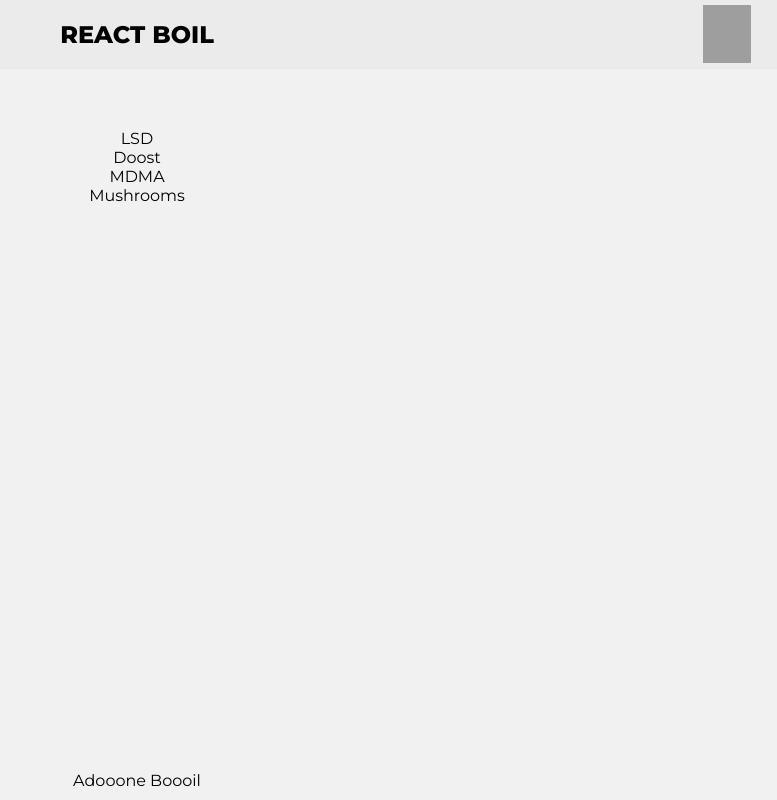
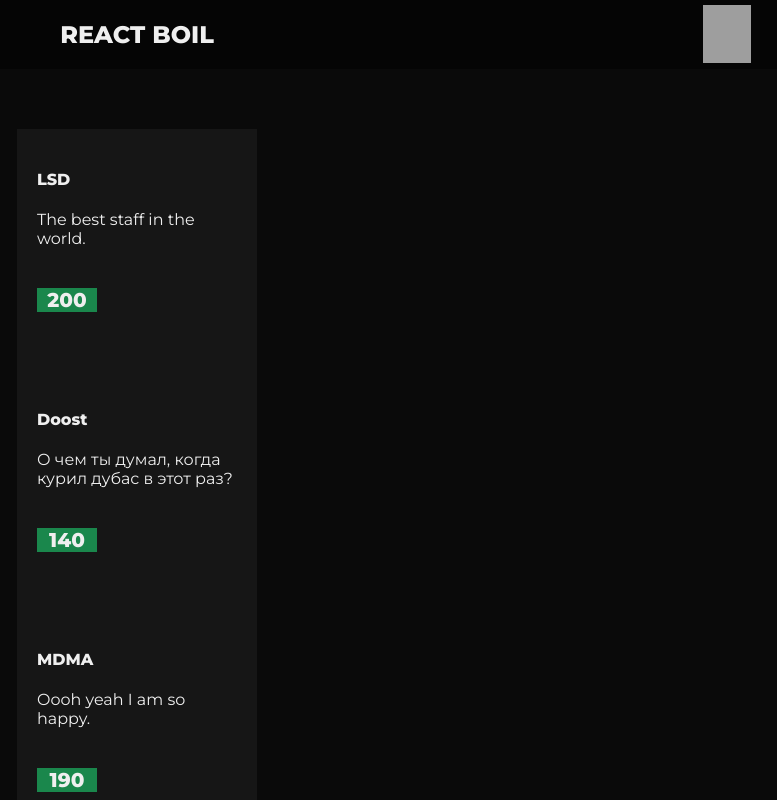
Before and after one commit to croco-dendy/react-cart, a React app: page / in a window 1280 px wide. Shown: the top 800 px of the page, without its empty margins (503-1280 px from the left). Built offline with nearby package versions, Linux system fonts and the light colour scheme; grey boxes are pictures that could not be loaded.

Commit message:
ESlint improve

```diff
--- a/src/core/api/products.ts
+++ b/src/core/api/products.ts
@@ -1,3 +1,4 @@
+import { random } from 'lodash';
 import { meta } from '~/core/meta';
 import { IProduct } from '~/core/models';
 
@@ -6,7 +7,7 @@ function sleep(ms: number) {
 }
 
 const getProducts = async (): Promise<IProduct[]> => {
-  await sleep(2000);
+  await sleep(random(100, 400));
   return meta.products;
 };
 
--- a/src/pages/Home/components/Home.tsx
+++ b/src/pages/Home/components/Home.tsx
@@ -1,29 +1,24 @@
 import React, { useEffect, useState } from 'react';
-import { map } from 'lodash';
 import { api } from '~/core/api';
-import { IProduct, tProducts } from '~/core/models';
+import { tProducts } from '~/core/models';
 import './Home.sass';
+import ProductsList from '~/pages/Home/components/ProductsList/ProductList';
 
 const Home: React.FC = () => {
-  const [data, setData] = useState<tProducts | null>(null);
-  console.log('RENDER');
-  console.log('🚀 > data', data);
+  const [products, setProducts] = useState<tProducts | null>(null);
 
-  const fetchData = async () => {
+  const fetchproducts = async () => {
     const response = await api.products.get();
-    setData(response);
+    setProducts(response);
   };
 
   useEffect(() => {
-    fetchData();
-    return () => console.log('umnounted');
+    fetchproducts();
   }, []);
 
   return (
     <div className="Home">
-      {map(data, (product) => (
-        <div>{product.title}</div>
-      ))}
+      <ProductsList products={products} />
     </div>
   );
 };
--- /dev/null
+++ b/src/pages/Home/components/ProductsList/ProductCard.tsx
@@ -0,0 +1,18 @@
+import React from 'react';
+import { IProduct } from '~/core/models';
+
+interface IProps {
+  data: IProduct;
+}
+
+const ProductCard: React.FC<IProps> = ({ data }) => {
+  return (
+    <div className="ProductCard">
+      <h4>{data.title}</h4>
+      <p className="info">{data.info}</p>
+      <p className="price">{data.price}</p>
+    </div>
+  );
+};
+
+export default ProductCard;
--- /dev/null
+++ b/src/pages/Home/components/ProductsList/ProductList.tsx
@@ -0,0 +1,21 @@
+import React from 'react';
+import { map } from 'lodash';
+import { tProducts } from '~/core/models';
+import ProductCard from './ProductCard';
+import './ProductsList.sass';
+
+interface IProps {
+  products: tProducts | null;
+}
+
+const ProductsList: React.FC<IProps> = ({ products }) => {
+  return (
+    <div className="ProductsList">
+      {map(products, (product) => (
+        <ProductCard data={product} />
+      ))}
+    </div>
+  );
+};
+
+export default ProductsList;
--- /dev/null
+++ b/src/pages/Home/components/ProductsList/ProductsList.sass
@@ -0,0 +1,22 @@
+@import '~/sass/constants'
+@import '~/sass/colors'
+
+.ProductCard
+  position: relative
+  display: flex
+  flex-direction: column
+  width: 200px
+  height: 200px
+  padding: $padding
+  background: darken($dark, 10)
+  h4
+    width: 100%
+  .info
+    width: 100%
+  .price
+    width: 60px
+    font-size: 20px
+    font-weight: 700
+    text-align: center
+    background: $primary
+    margin-top: 40px
--- /dev/null
+++ b/src/sass/colors.scss
@@ -0,0 +1,3 @@
+$dark: #2F2F2F;
+$primary: #1A874C;
+$secondary: #FDAD00;
--- a/src/sass/main.sass
+++ b/src/sass/main.sass
@@ -1,9 +1,11 @@
 @import constants
+@import colors
 
 body
     padding: 0
     margin: 0
-    background: #f1f1f1
+    background: #0a0a0a
+    color: #efefef
     font-family: 'Montserrat', sans-serif
     height: 100vh
     #root
@@ -14,6 +16,9 @@ body
     a
         text-decoration: none
         color: inherit
+    p
+        margin: 0
+        padding: 0
 
 header
     position: relative
@@ -21,7 +26,8 @@ header
     height: 80px
     width: 100%
     padding: 0 $padding
-    background: #ebebeb
+    background: #050505
+    color: #efefef
     display: flex
     justify-content: center
     align-items: center
@@ -32,7 +38,6 @@ header
 
 main
     position: relative
-    height: 100%
     padding: 60px
     display: flex
     flex-direction: column
--- a/src/shared/components/IconButton/IconButton.tsx
+++ b/src/shared/components/IconButton/IconButton.tsx
@@ -8,7 +8,7 @@ interface IProps {
 const IconButton: React.FC<IProps> = ({ icon }) => {
   return (
     <button className="IconButton">
-      <img src={icon} alt="icon-button" />
+      <img loading="lazy" src={icon} alt="icon-button" />
     </button>
   );
 };
```
Also changed, not shown: src/test.js (added, +134 -0 lines), 1 other file (tests, documents, lock files or other folders).
